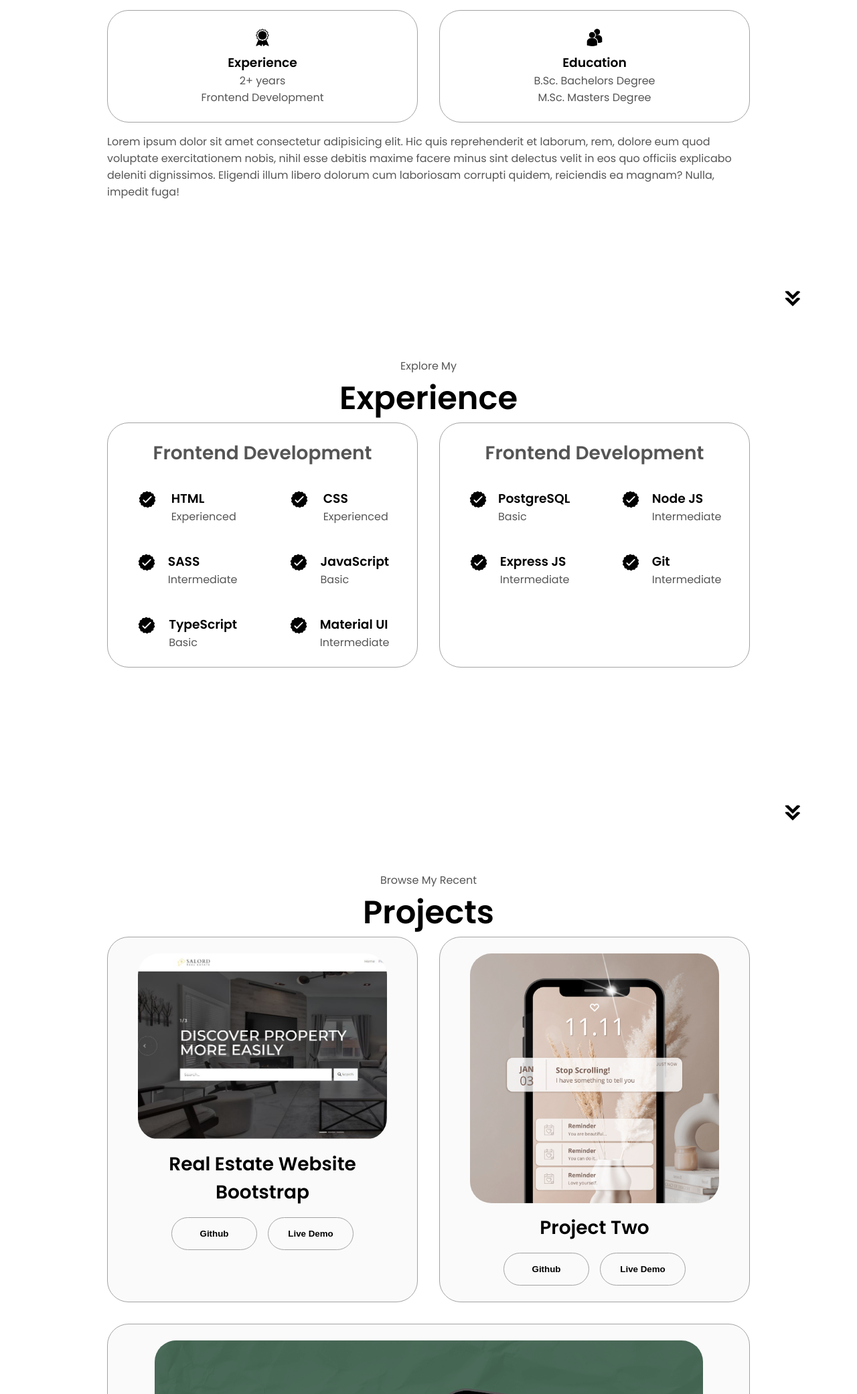
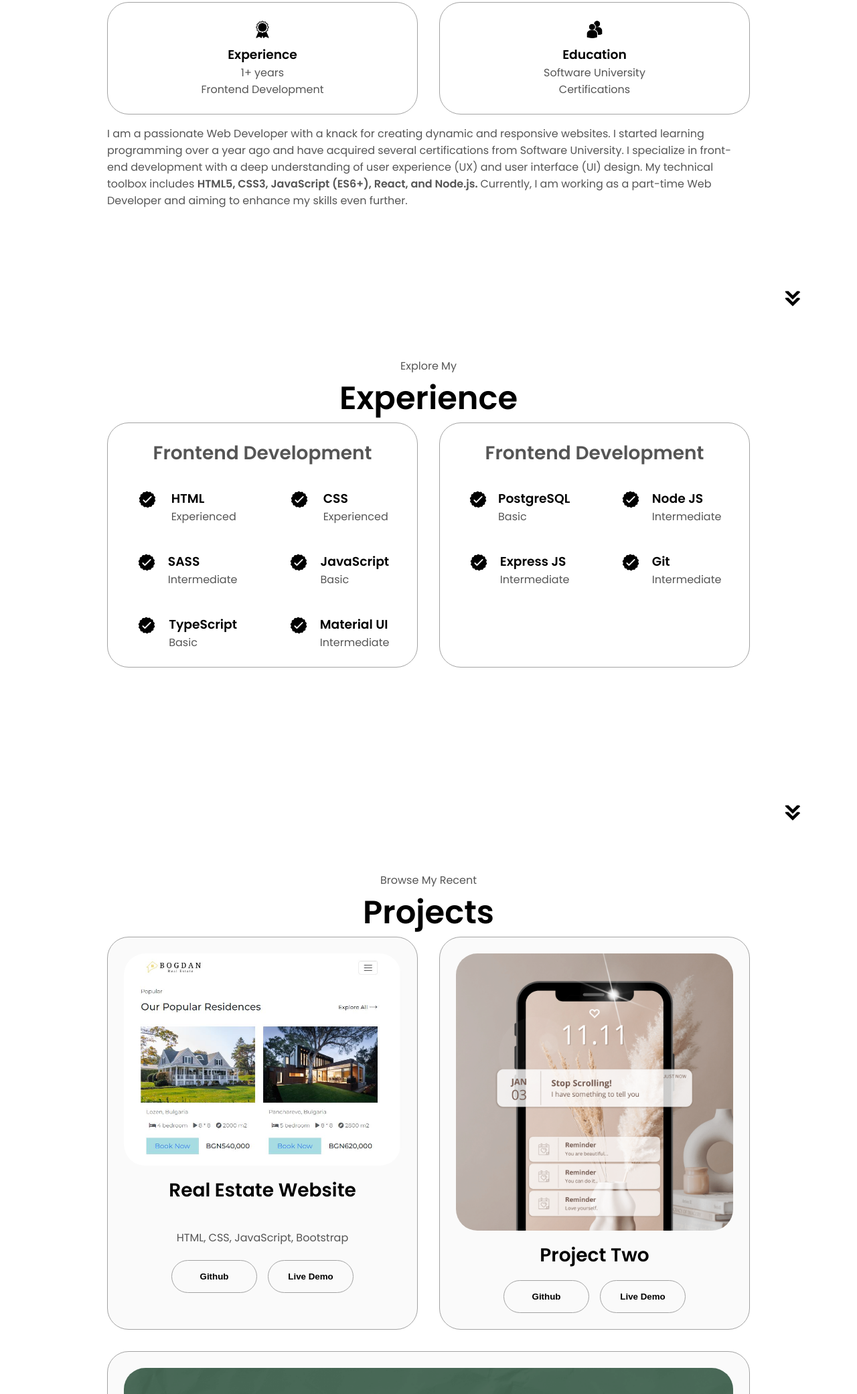
Before and after one commit to bogdangeorgievv/portfolio-website, a plain HTML site: page index.html in a window 1280 px wide. Shown: the part 1162-3244 px from the top of the page at 67% size. Drawn offline with Linux system fonts and the light colour scheme.

Commit message:
update styling and information

```diff
--- a/index.html
+++ b/index.html
@@ -21,7 +21,7 @@
       </div>
     </nav>
     <nav id="hamburger-nav">
-      <div class="logo">John Doe</div>
+      <div class="logo">Bogdan Georgiev</div>
       <div class="hamburger-menu">
         <div class="hamburger-icon" onclick="toggleMenu()">
           <span></span>
@@ -87,7 +87,7 @@
                 class="icon"
               />
               <h3>Experience</h3>
-              <p>2+ years <br />Frontend Development</p>
+              <p>1+ years <br />Frontend Development</p>
             </div>
             <div class="details-container">
               <img
@@ -96,17 +96,12 @@
                 class="icon"
               />
               <h3>Education</h3>
-              <p>B.Sc. Bachelors Degree<br />M.Sc. Masters Degree</p>
+              <p>Software University<br />Certifications</p>
             </div>
           </div>
           <div class="text-container">
             <p>
-              Lorem ipsum dolor sit amet consectetur adipisicing elit. Hic quis
-              reprehenderit et laborum, rem, dolore eum quod voluptate
-              exercitationem nobis, nihil esse debitis maxime facere minus sint
-              delectus velit in eos quo officiis explicabo deleniti dignissimos.
-              Eligendi illum libero dolorum cum laboriosam corrupti quidem,
-              reiciendis ea magnam? Nulla, impedit fuga!
+              I am a passionate Web Developer with a knack for creating dynamic and responsive websites. I started learning programming over a year ago and have acquired several certifications from Software University. I specialize in front-end development with a deep understanding of user experience (UX) and user interface (UI) design. My technical toolbox includes <b>HTML5, CSS3, JavaScript (ES6+), React, and Node.js. </b> Currently, I am working as a part-time Web Developer and aiming to enhance my skills even further.
             </p>
           </div>
         </div>
@@ -252,6 +247,9 @@
         onclick="location.href='./#projects'"
       />
     </section>
+
+    <!-- PROJECTS SECTION -->
+
     <section id="projects">
       <p class="section__text__p1">Browse My Recent</p>
       <h1 class="title">Projects</h1>
@@ -260,12 +258,13 @@
           <div class="details-container color-container">
             <div class="article-container">
               <img
-                src="./assets/real-estate-website-img.JPG"
+                src="./assets/real-estate.JPG"
                 alt="Project 1"
                 class="project-img"
               />
             </div>
-            <h2 class="experience-sub-title project-title">Real Estate Website Bootstrap</h2>
+            <h2 class="experience-sub-title project-title">Real Estate Website</h2>
+            <p class="tech-stack">HTML, CSS, JavaScript, Bootstrap</p>
             <div class="btn-container">
 
               <button
@@ -274,7 +273,7 @@
 
               <button
                 class="btn btn-color-2 project-btn"
-                onclick="location.href='https://github.com/'"
+                onclick="window.open('https://bogdangeorgievv.github.io/real-estate-website/', '_blank')"
               >
                 Live Demo
               </button>
--- a/style.css
+++ b/style.css
@@ -243,11 +243,13 @@ section {
 .btn-color-2:hover {
   background: rgba(45, 15, 153, 1);
   color: white;
+  border: none;
 }
 
 .btn-color-1:hover {
   background: rgba(45, 15, 153, 1);
   color: white;
+  border: none;
 }
 
 .btn-color-2 {
@@ -367,7 +369,7 @@ article .icon {
 
 .project-img {
   border-radius: 2rem;
-  width: 90%;
+  width: 100%;
   height: 90%;
 }
 
@@ -379,6 +381,10 @@ article .icon {
 .project-btn {
   color: black;
   border-color: rgb(163, 163, 163);
+}
+
+#projects .tech-stack {
+  padding: 5%;
 }
 
 /* CONTACT */
--- a/styletest.css
+++ /dev/null
@@ -1,52 +0,0 @@
-/* GENERAL */
-
-@import url("https://fonts.googleapis.com/css2?family=Poppins:wght@300;400;500;600&display=swap");
-
-* {
-  margin: 0;
-  padding: 0;
-}
-
-body {
-    font-family: "Poppins", sans-serif;
-}
-
-/*DESKTOP NAV */
-
-nav,
-.nav-links {
-  display: flex;
-}
-
-nav {
-  justify-content: space-around;
-  align-items: center;
-  height: 17vh;
-}
-
-.nav-links {
-  gap: 2rem;
-  list-style: none;
-  font-size: 1.5rem;
-}
-
-a {
-  color: black;
-  text-decoration: none;
-  text-decoration-color: white;
-}
-
-a:hover {
-  color: grey;
-  text-decoration: underline;
-  text-underline-offset: 1rem;
-  text-decoration-color: rgb(181, 181, 181);
-}
-
-.logo {
-  font-size: 2rem;
-}
-
-.logo:hover {
-  cursor: default;
-}
```
Also changed, not shown: assets/real-estate.JPG (added).
